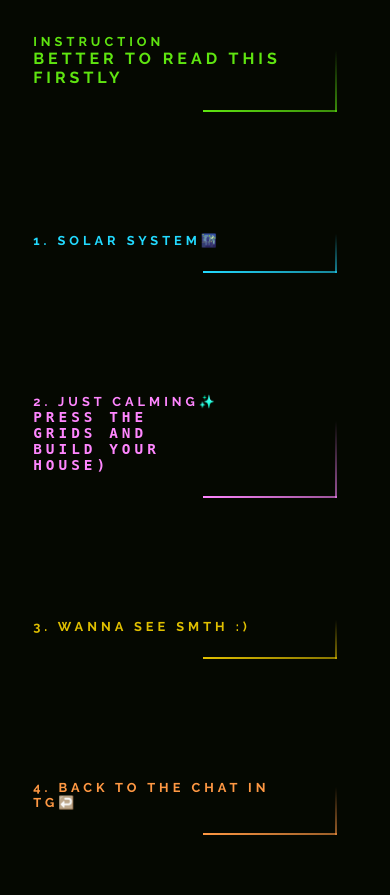
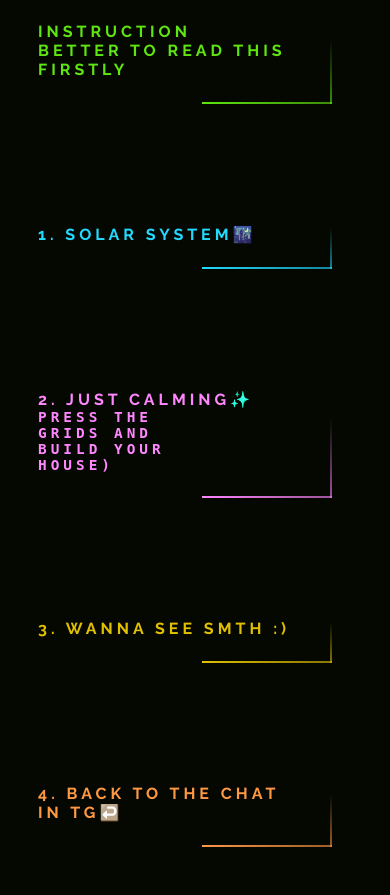
Before and after one commit to W-Mirshod/fun, a Django app: page /just-choose in a window 390 px wide. Before the commit the page ends 835 px from the top, so only its background shows below. Run offline with Django 5.2, Linux system fonts and the light colour scheme.

Commit message:
fixing the bug

```diff
--- a/main/templates/choices.html
+++ b/main/templates/choices.html
@@ -43,11 +43,11 @@
         /* Media query for phones and smaller screens */
         @media (max-width: 600px) {
             .nav-wrapper {
-                padding: 0.2rem; /* Adjust padding */
+                padding: 0.5rem; /* Adjust padding */
             }
 
             a {
-                font-size: 0.8rem; /* Adjust font size for smaller screens */
+                font-size: 1rem; /* Adjust font size for smaller screens */
             }
         }
     </style>
```
